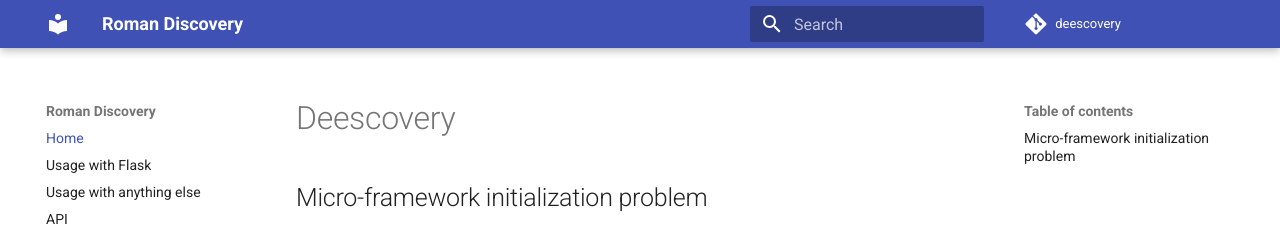
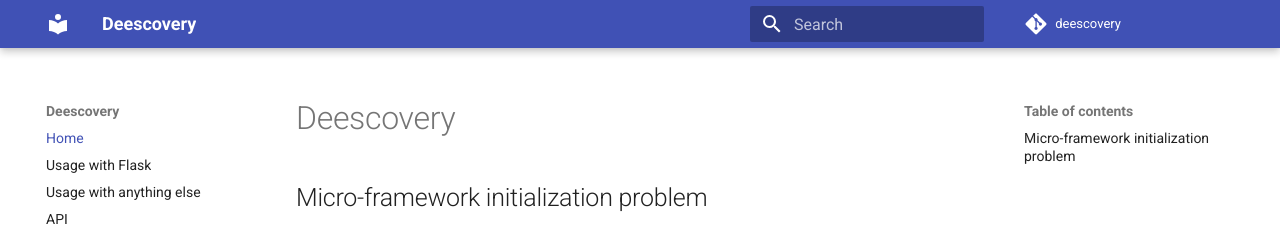
Before and after one commit to imankulov/deescovery, an MkDocs documentation site: the page built from docs/index.md, in a window 1280 px wide. Shown: the top 226 px of the page. Built offline with MkDocs 1.6.1 and Material for MkDocs 9.7.7, drawn with Linux system fonts in a browser that asks for light colours; comment, search, counter and statistics services are not loaded.

Commit message:
Keep renaming the project

```diff
--- a/mkdocs.yml
+++ b/mkdocs.yml
@@ -1,4 +1,4 @@
-site_name: Roman Discovery
+site_name: Deescovery
 repo_url: https://github.com/imankulov/deescovery
 repo_name: deescovery
 
--- a/pyproject.toml
+++ b/pyproject.toml
@@ -41,4 +41,4 @@
 build-backend = "poetry.masonry.api"
 
 [tool.coverage.run]
-source = ["tests", "Roman Discovery"]
+source = ["tests", "deescovery"]
```
Also changed, not shown: CONTRIBUTING.md (+2 -2 lines).
